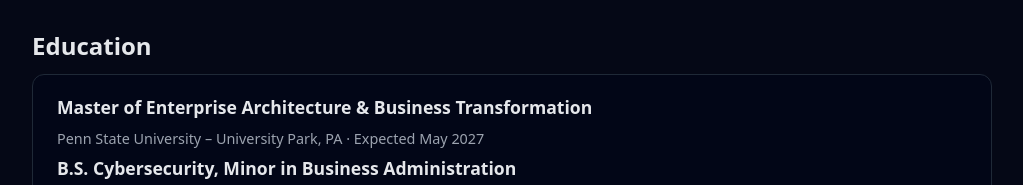
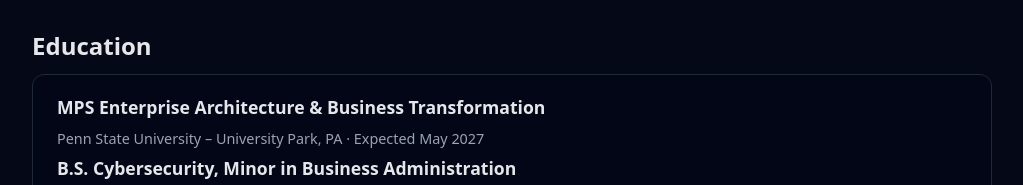
Before and after one commit to wolfman1986/ashtonwolf-portfolio, a plain HTML site: page index.html in a window 1280 px wide. Shown: the part 1931-2116 px from the top of the page, without its empty margins (128-1151 px from the left). Drawn offline with Linux system fonts and the light colour scheme.

Commit message:
Update index.html

```diff
--- a/index.html
+++ b/index.html
@@ -193,7 +193,7 @@
     <section id="education">
       <h2>Education</h2>
       <div class="card">
-        <h3>Master of Enterprise Architecture &amp; Business Transformation</h3>
+        <h3>MPS Enterprise Architecture &amp; Business Transformation</h3>
         <p class="role-meta">Penn State University – University Park, PA · Expected May 2027</p>
 
         <h3>B.S. Cybersecurity, Minor in Business Administration</h3>
```
